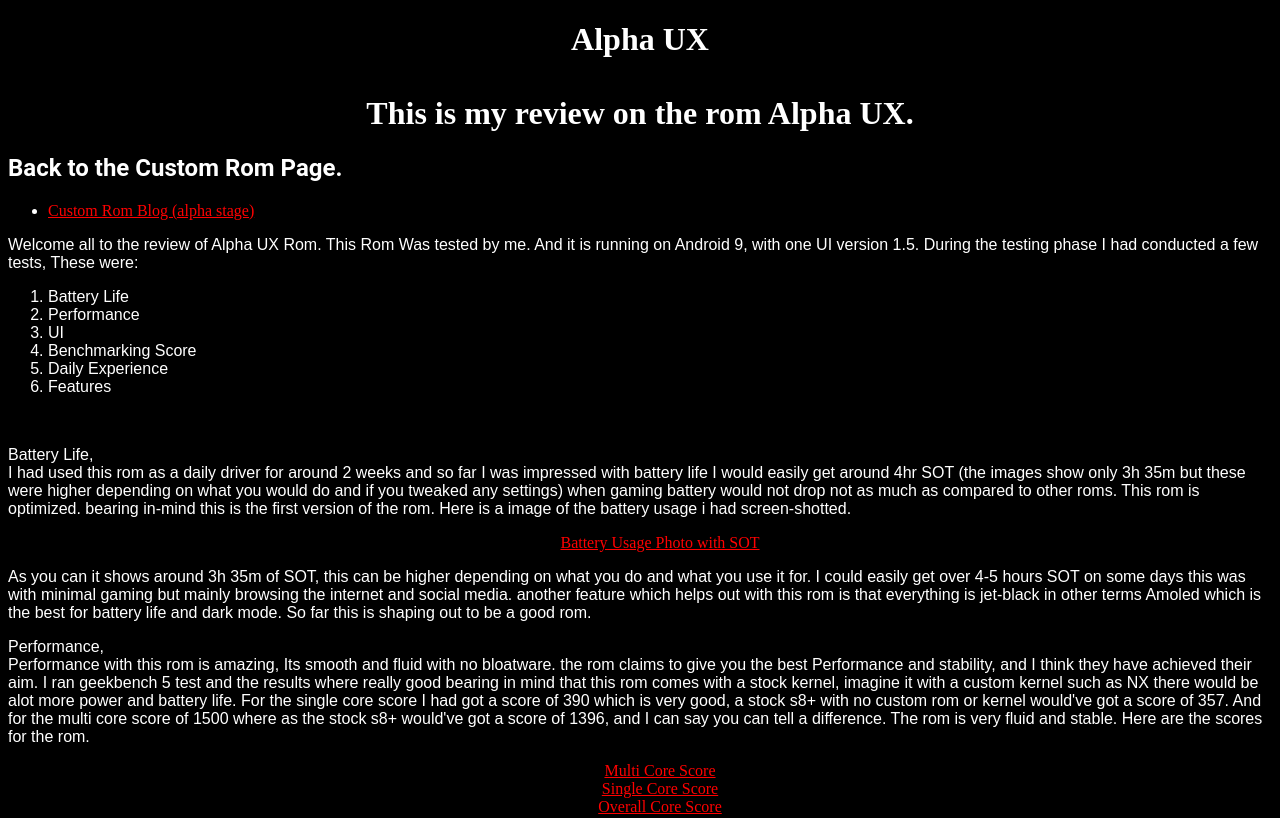
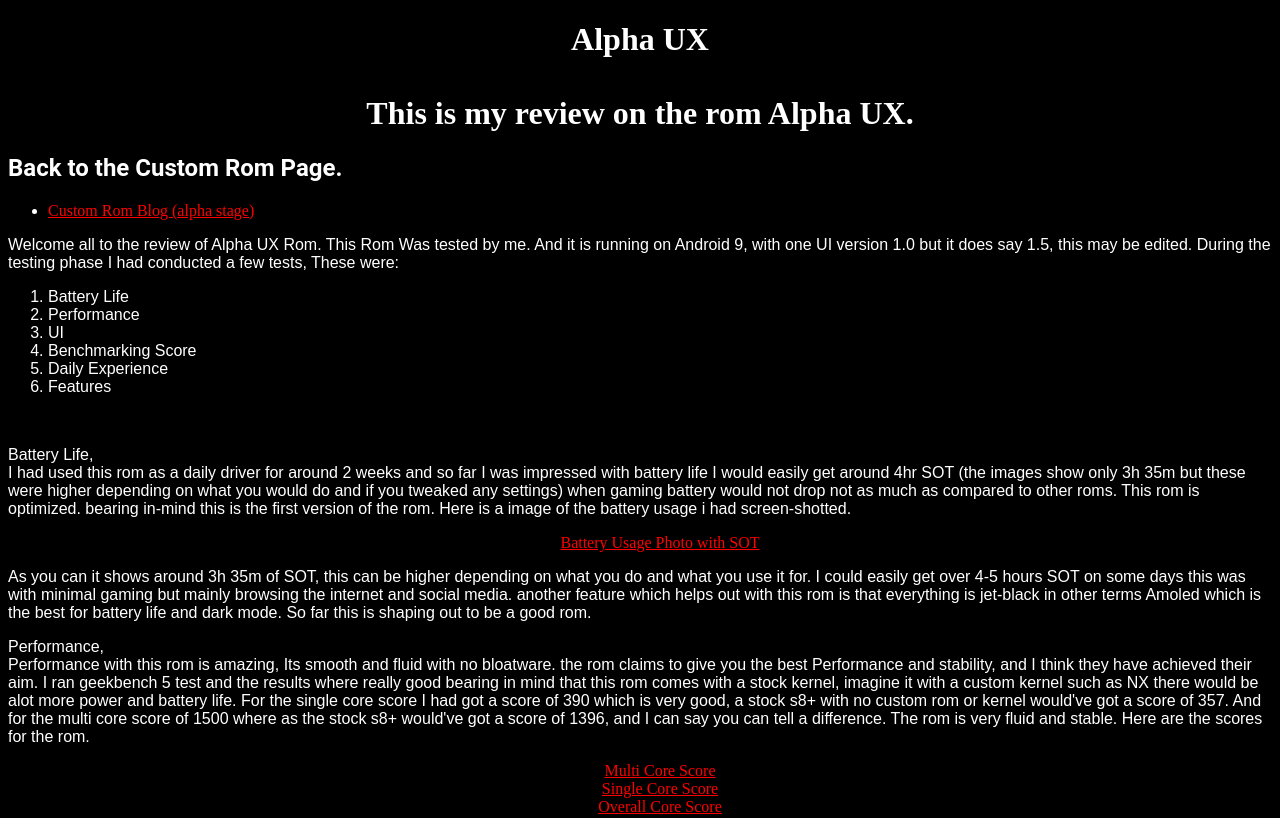
Before and after one commit to Raheemshah2809/My-Portfolio, a plain HTML site: page alphaux.html in a window 1280 px wide. Shown: the top 818 px of the page. Drawn offline with Linux system fonts and the light colour scheme.

Commit message:
minor change

```diff
--- a/alphaux.html
+++ b/alphaux.html
@@ -25,7 +25,7 @@
 </nav>
 
 <p class="Ps">
-Welcome all to the review of Alpha UX Rom.  This Rom Was tested by me. And it is running on Android 9, with one UI version 1.5. During the testing phase I had conducted a few tests, These were:
+Welcome all to the review of Alpha UX Rom.  This Rom Was tested by me. And it is running on Android 9, with one UI version 1.0 but it does say 1.5, this may be edited. During the testing phase I had conducted a few tests, These were:
 <ol class="pslist">
 <li>Battery Life</li>
 <li>Performance</li>
```
